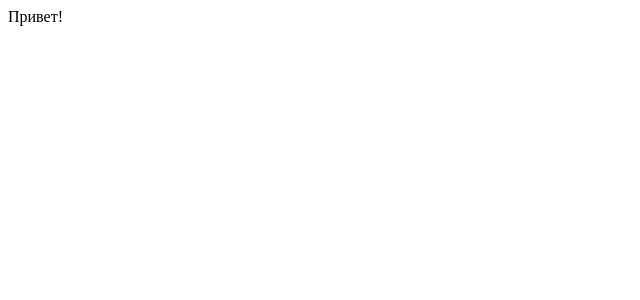
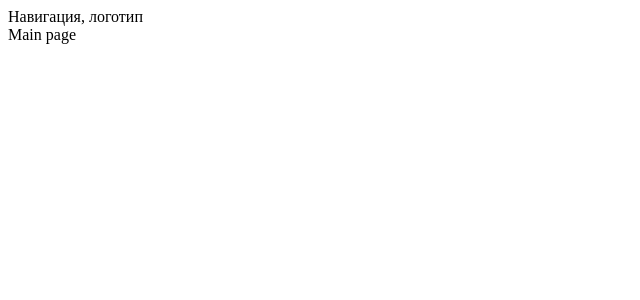
Before and after one commit to erised-ice/me-project, a React (Vite) app: page / in a window 1280 px wide. Shown: the top 300 px of the page, without its empty margins (0-640 px from the left). Built offline with nearby package versions, Linux system fonts and the light colour scheme.

Commit message:
Created base components: layout with header.

```diff
--- a/src/App.tsx
+++ b/src/App.tsx
@@ -1,7 +1,13 @@
+import {MainPage} from "./pages/MainPage.tsx";
+
 function App() {
   return (
     <>
-      Привет!
+      <MainPage />
+      {/*
+      Здесь будет роутер, который позволит переключаться между страницами.
+      Какой красивый шрифт! Как будто реально на чертежной бумаге карандашом написано.
+      */}
     </>
   )
 }
--- /dev/null
+++ b/src/components/Layout/Header/Header.tsx
@@ -0,0 +1,10 @@
+export const Header = () => {
+  return (
+    <header>
+      Навигация, логотип
+      {/*
+      Здесь будет навигация, логотип и тому подобное. Он будет одинаковый на всех страницах
+      */}
+    </header>
+  )
+}
--- /dev/null
+++ b/src/components/Layout/Layout.tsx
@@ -0,0 +1,21 @@
+import {Header} from "./Header/Header.tsx";
+
+type LayoutProps = {
+  children?: React.ReactNode;
+}
+
+export const Layout = ({ children }: LayoutProps) => {
+  return (
+    <>
+      <Header />
+      <main>
+        {children}
+      </main>
+    {/*
+    Здесь будет компонент Хедер с тегом header
+    Далее тег main в котором будет children (Для них нужно будет прописать пропсы).
+    Еще можно добавить контейнер, но у меня пока что нет стилей, поэтому видимо это я добавлю потом.
+    */}
+    </>
+  )
+}
--- /dev/null
+++ b/src/pages/MainPage.tsx
@@ -0,0 +1,12 @@
+import {Layout} from "../components/Layout/Layout.tsx";
+
+export const MainPage = () => {
+  return (
+    <Layout>
+      Main page
+    {/*
+    Здесь будет контент
+    */}
+    </Layout>
+  )
+}
```
